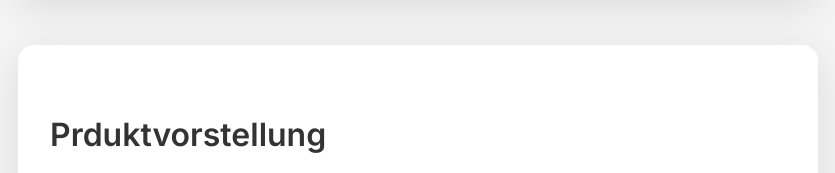
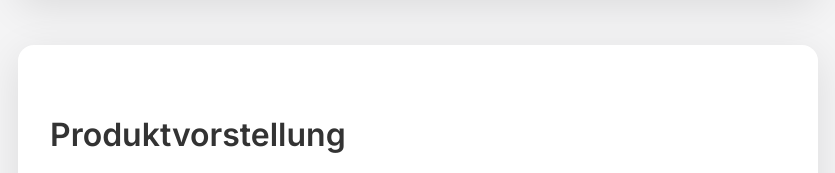
Before and after one commit to nilsdelgormo/dresden-coin, a plain HTML site: page index.html in a window 1280 px wide. Shown: the part 1419-1592 px from the top of the page, without its empty margins (222-1057 px from the left). Drawn offline with Linux system fonts and the light colour scheme.

Commit message:
Update index.html

```diff
--- a/index.html
+++ b/index.html
@@ -261,7 +261,7 @@
 
   <!-- Produktvorstellung -->
   <section id="product showcase" class="section">
-    <h2>Prduktvorstellung</h2>
+    <h2>Produktvorstellung</h2>
     <ul>
       Dresden Coin ist mehr als nur eine digitale Währung – es ist ein Schlüssel zur Transformation
       der lokalen Wirtschaft. Mit Dresden Coin ermöglichen wir den Menschen in Dresden, ihre Transaktionen sicher
```
